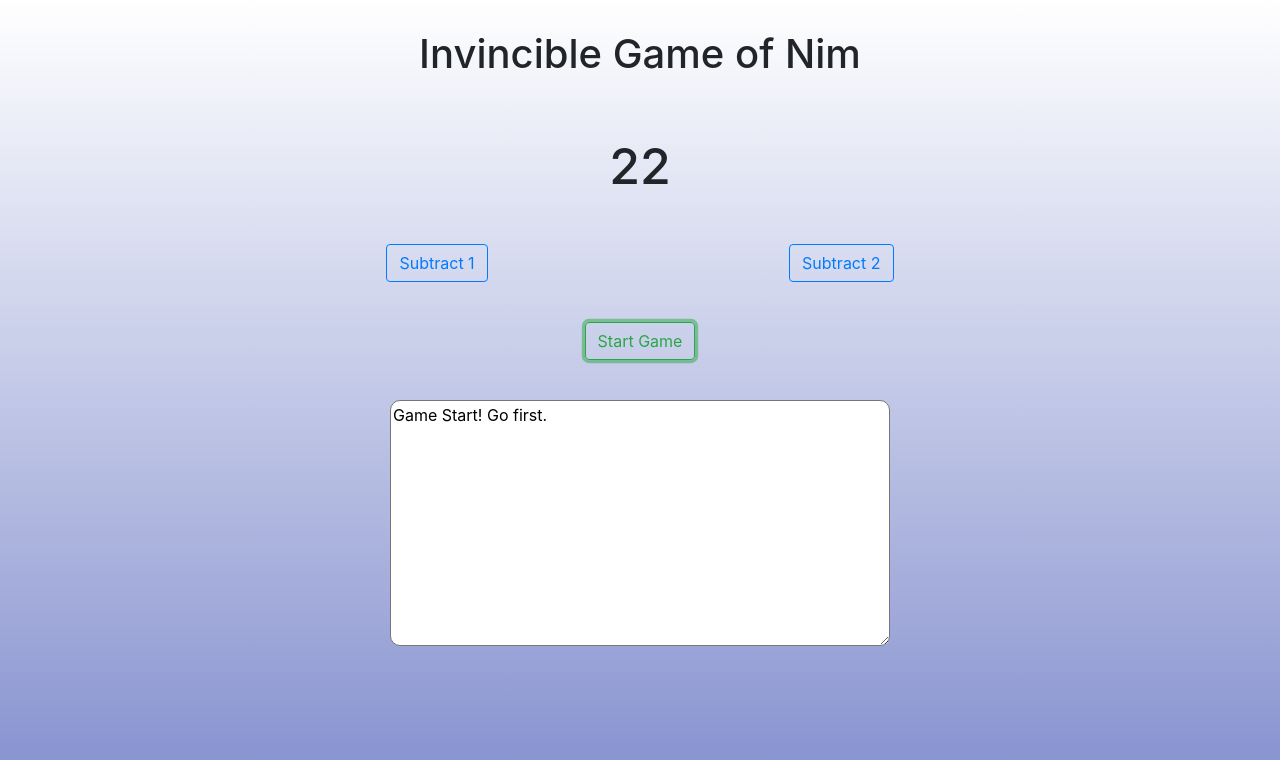
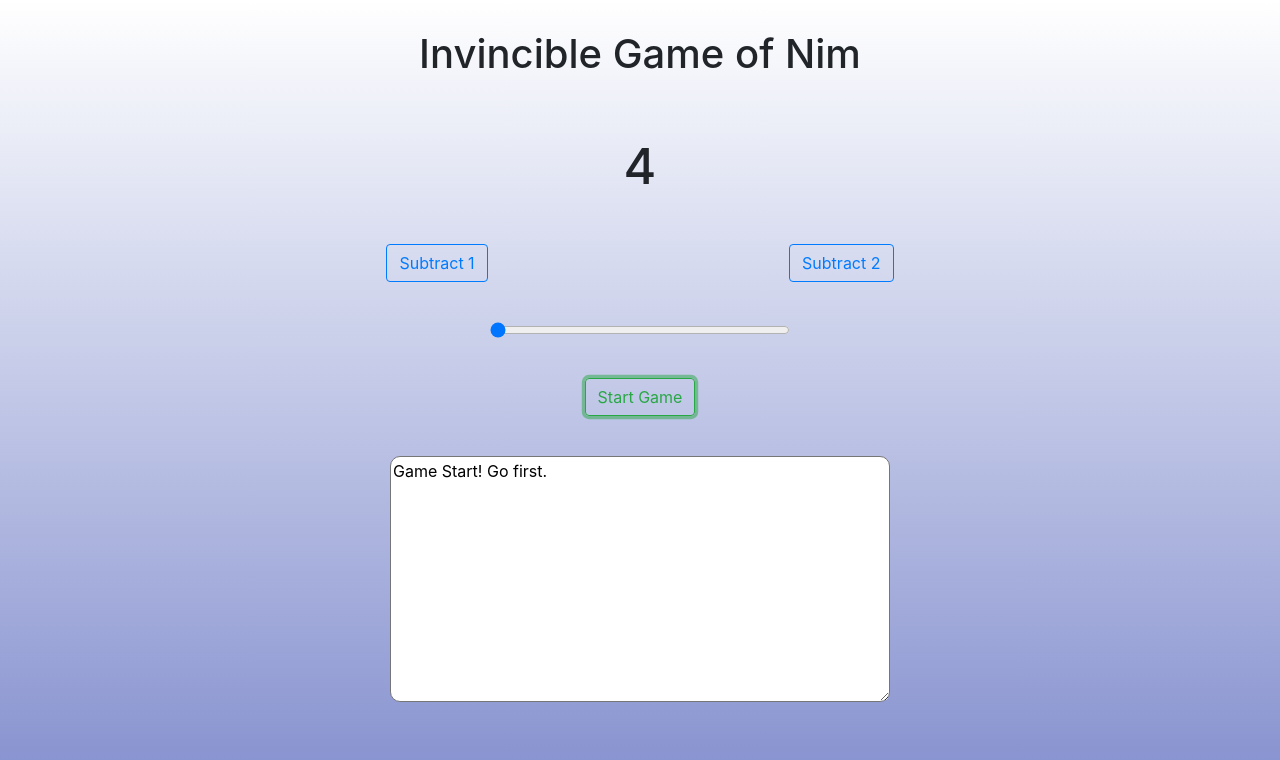
Before and after one commit to noontimexpress/invincibleNimm, a plain HTML site: page index.html in a window 1280 px wide. Both pictures are taken after a click on the button "Start Game". Drawn offline with nearby package versions, Linux system fonts and the light colour scheme.

Commit message:
adding slider

```diff
--- a/index.html
+++ b/index.html
@@ -29,6 +29,10 @@
     </div>
 
     <div class="container">
+      <input type="range" min="4" max="100" value="4" step="3" class="slider" id="sliderVal">
+    </div>
+
+    <div class="container">
       <button type="button" id="gameStart" class="btn btn-outline-success">
         Start Game
       </button>
--- a/script.js
+++ b/script.js
@@ -8,6 +8,13 @@ let text = document.querySelector("#gameHistory");
 let turns = 0;
 let compTurn = 0;
 let gameStart = false;
+let slider = document.getElementById("sliderVal");
+
+slider.oninput = function() {
+  if (gameStart === false){
+    numHTML.innerHTML = this.value;
+  }
+}
 
 const players = ["You", "Computer"];
 
@@ -80,8 +87,8 @@ function startGame() {
   gameStart = true;
   turns = 0;
   compTurn = 0;
-  numHTML.innerHTML = 22;
-  intNum = 22;
+  numHTML.innerHTML = slider.value;
+  intNum = slider.value;
   text.value = "Game Start! Go first.";
 }
 
--- a/styles.css
+++ b/styles.css
@@ -27,6 +27,10 @@ h1 {
   justify-content: space-evenly;
 }
 
+.slider {
+  width: 300px;
+}
+
 textarea {
   width: 500px;
   border-radius: 10px;
```
